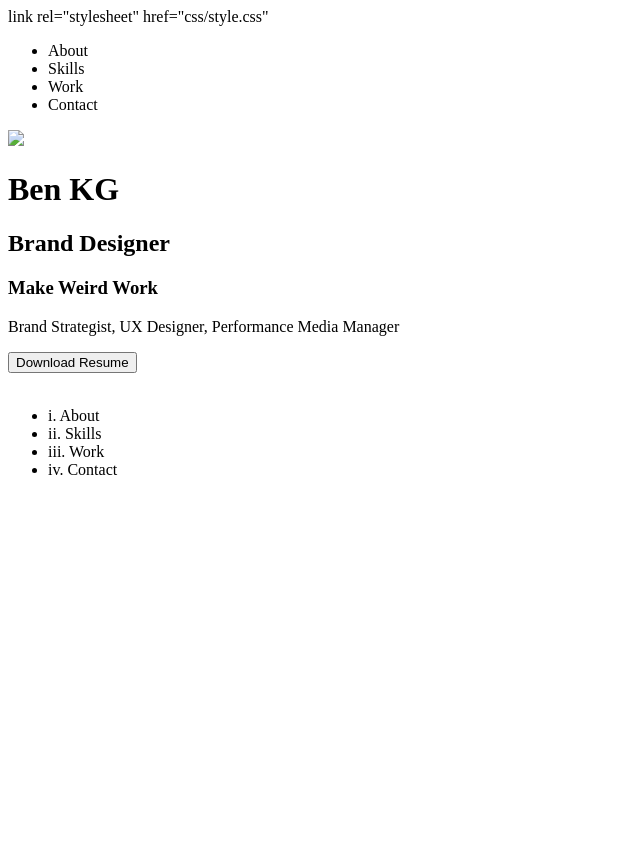
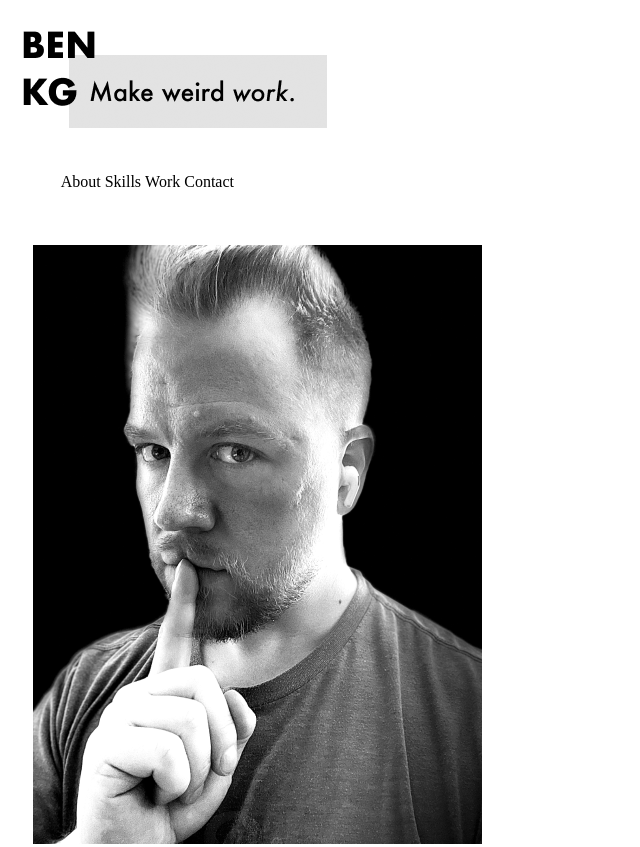
Before and after one commit to benkowalskygrahek/UX_UI_HW_17, a plain HTML site: page index.html in a window 1280 px wide. Shown: the top 847 px of the page, without its empty margins (0-640 px from the left). Before the commit the page ends 800 px from the top, so only its background shows below. Drawn offline with Linux system fonts and the light colour scheme.

Commit message:
added images

```diff
--- a/css/style.css
+++ b/css/style.css
@@ -15,7 +15,7 @@ nav {
 }
 
 ul {
-    margin-left: auto;
+    margin-right: 0;
     width: 100%
 }
 
@@ -35,10 +35,7 @@ footer {
     background-color: #373738;
     padding: 25px;
 }
-footer ul {
-    margin: 0;
-    padding: 0;
-    text-align: center;
-    display:inline-block;
+.footer ul {
+   display:inline-block;
     vertical-align: top;
 }
--- a/index.html
+++ b/index.html
@@ -2,14 +2,14 @@
 <head>
 <title>Ben KG | Brand Designer | Make Weird Work </title>
 <meta name="description" content="Ben KG is a Brand Srategist, UX Designer and Performance Media Manager based in Minnesota. He helps brands to make weird work.">
-link rel="stylesheet" href="css/style.css"
+<link rel="stylesheet" href="css/style.css">
 
 </head>
 
 <body>
 
 <header>
-    <div class= "inline-block, logo"> </div>
+    <div class= "inline-block, logo"><img src="images/BenKGLogo.png"></img> </div>
 
 <nav class="inline-block">
 <ul>
@@ -25,7 +25,7 @@ link rel="stylesheet" href="css/style.css"
 <section="heroimg">
 
     <div class="content">
-        <img src="heroimg.jpg"></img>
+        <img src="images/Ben KG shh.png"></img>
         <h1>Ben KG</h1>
         <h2>Brand Designer</h2>
       <h3>Make Weird Work</h3>
@@ -48,7 +48,7 @@ link rel="stylesheet" href="css/style.css"
 </section>
 
 <footer>
-<ul>
+<ul class="footer ul">
 <li>i. About</li>
 <li>ii. Skills</li>
 <li>iii. Work</li>
```
Also changed, not shown: images/Ben KG shh.png (added), images/BenKGLogo.png (added).
